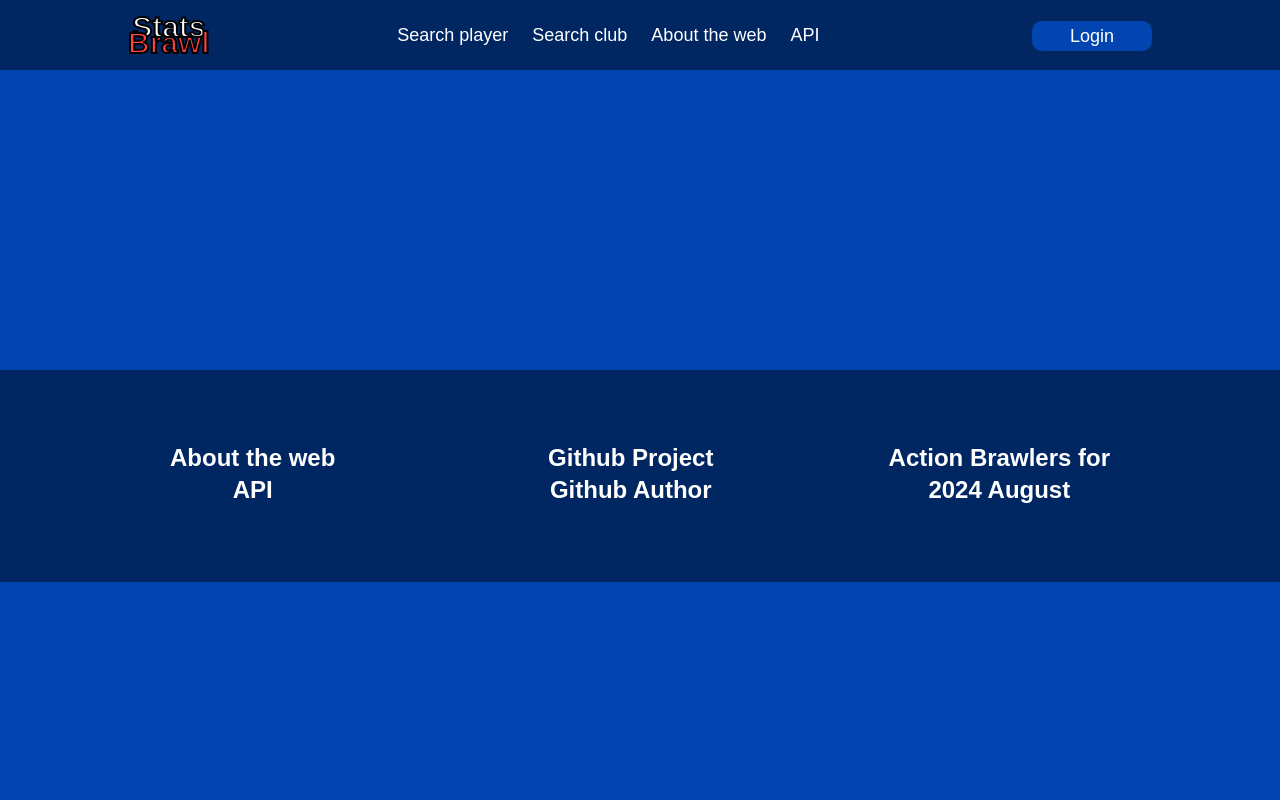
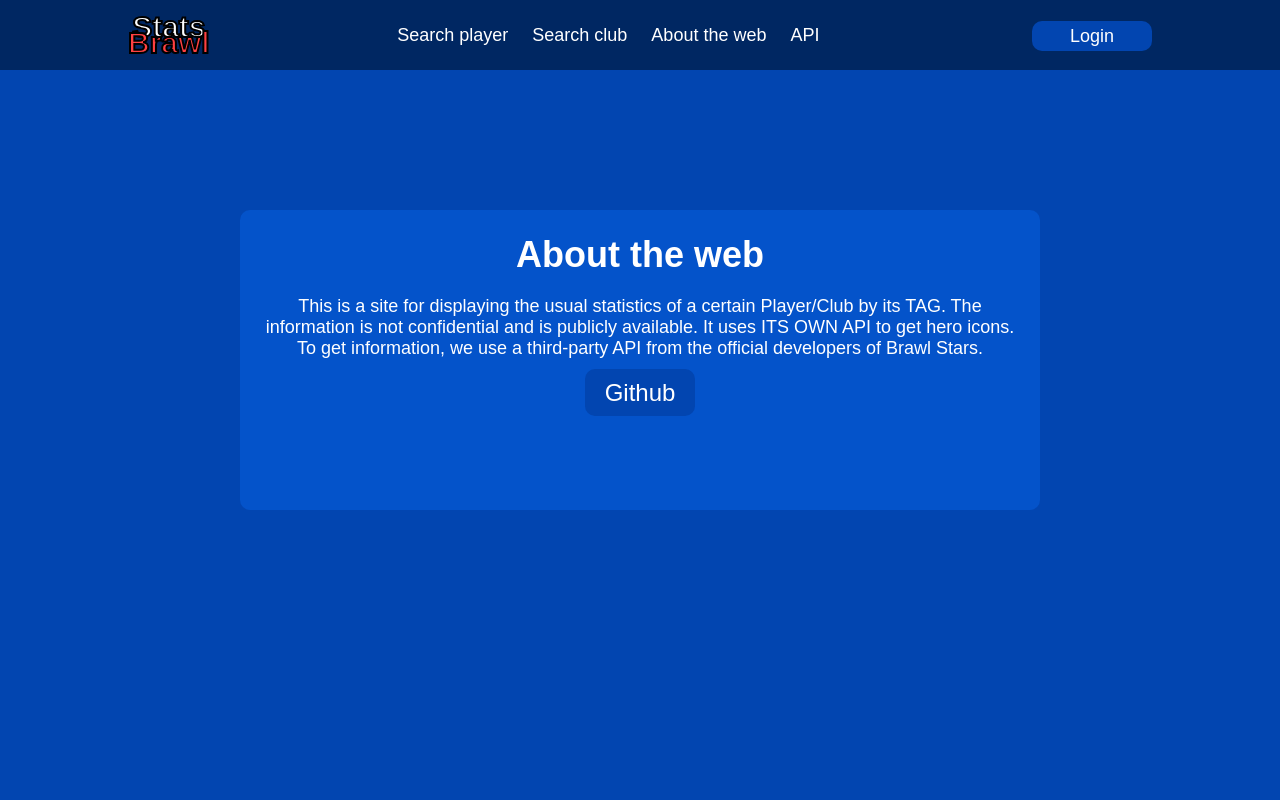
Before and after one commit to CkutlsGit/brawl-stats, a Nuxt app: page /about-the-web in a window 1280 px wide. Shown: the top 800 px of the page. Built offline with nearby package versions, Linux system fonts and the light colour scheme.

Commit message:
added page about-the-web + adaptive

```diff
--- /dev/null
+++ b/pages/about-the-web.vue
@@ -0,0 +1,71 @@
+<template>
+  <main class="main">
+    <article class="main__content font-default">
+      <div class="main__text">
+        <h1>About the web</h1>
+        <p>
+          This is a site for displaying the usual statistics of a certain Player/Club by its TAG.
+          The information is not confidential and is publicly available.
+          It uses ITS OWN API to get hero icons.
+          To get information, we use a third-party API from the official developers of Brawl Stars.
+        </p>
+        <a href="https://github.com/CkutlsGit/brawl-stats" target="_blank">Github</a>
+      </div>
+    </article>
+  </main>
+</template>
+
+<script setup lang="ts">
+
+</script>
+
+<style scoped>
+.main {
+  display: flex;
+  justify-content: center;
+  max-width: 1520px;
+  margin: 140px auto;
+}
+
+.main__content {
+  background: var(--lightest-main-color);
+  border-radius: 10px;
+  width: 800px;
+  height: 300px;
+  padding-top: 24px;
+}
+
+.main__text {
+  text-align: center;
+}
+.main__text h1 {
+  font-size: 3rem;
+}
+.main__text p {
+  font-size: 1.5rem;
+  margin: 20px;
+}
+.main__text a {
+  padding: 10px 20px;
+  text-decoration: none;
+  background: var(--main-color);
+  border-radius: 10px;
+  color: #fff;
+  font-size: 2rem;
+  font-family: 'Lilita One', sans-serif;
+  transition: .2s ease-in;
+}
+.main__text a:hover {
+  background: #003994;
+}
+
+@media not all and (min-width: 640px) {
+  .main__text h1 {
+    font-size: 2.5rem;
+  }
+  .main__text p {
+    font-size: 1.4rem;
+    margin: 10px 10px 30px 10px;
+  }
+}
+</style>
```
